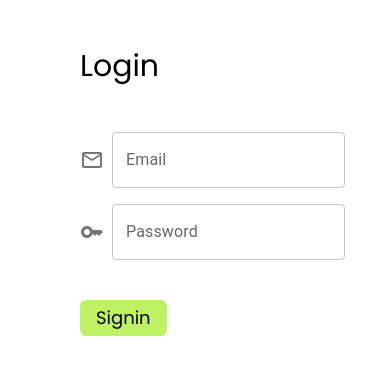
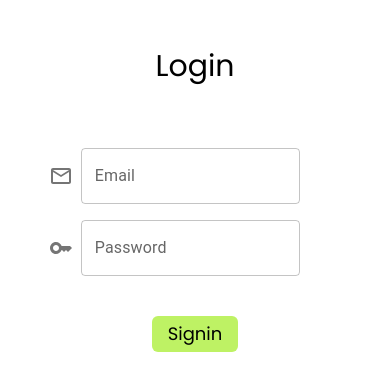
Before and after one commit to rosh0409/aura-hackathon, a React (Create React App) app in the folder client/: page /signin in a window 390 px wide. Shown: the top 390 px of the page. Built offline with nearby package versions, Linux system fonts and the light colour scheme; a web font is replaced by a local one.

Commit message:
minor changes

```diff
--- a/client/src/App.js
+++ b/client/src/App.js
@@ -14,13 +14,12 @@ function App() {
   return (
     <>
       <BrowserRouter>
-        {/* <Dashboard /> */}
         <Routes>
           <Route exact path={"/signup"} element={<Signup />} />
           <Route exact path={"/signin"} element={<Login />} />
           <Route exact path={"/trackExpense"} element={<TrackExpense />} />
-          <Route exact path={"/dashboard"} element={<Dashboard />} />
-        </Routes>
+
+        </Routes><Dashboard/>
       </BrowserRouter>
       <Toaster />
     </>
--- a/client/src/Pages/Login_.jsx
+++ b/client/src/Pages/Login_.jsx
@@ -60,14 +60,14 @@ const Login_ = () => {
     });
   };
   return (
-    <main className="flex h-screen overflow-x-hidden">
+    <main className="flex h-screen overflow-y-hidden">
       <Sidebar />
-      <div className="md:w-2/3 w-screen">
+      <div className="w-screen flex flex-col items-center">
         <h1 className="text-3xl my-12 mx-20">Login</h1>
 
         {/* User details form */}
 
-        <div className="ml-20">
+        <div className="lg:w-2/4 w-3/4">
           <div className="my-4">
             <EmailOutlinedIcon sx={{ color: "action.active", mr: 1, my: 2 }} />
             <TextField
@@ -76,7 +76,7 @@ const Login_ = () => {
               name="email"
               value={user.email}
               variant="outlined"
-              className="lg:w-2/4 w-3/4"
+              className="w-3/4"
               onChange={(e) =>
                 setUser({ ...user, [e.target.name]: e.target.value })
               }
@@ -90,15 +90,15 @@ const Login_ = () => {
               name="password"
               value={user.password}
               variant="outlined"
-              className="lg:w-2/4 w-3/4"
+              className="w-3/4"
               onChange={(e) =>
                 setUser({ ...user, [e.target.name]: e.target.value })
               }
             />
           </div>
-          <div className="my-10">
+          <div className="my-10 flex justify-center">
             <button
-              className="text-lg bg-lime-300 px-4 py-1 rounded-md"
+              className="text-lg bg-lime-300 px-4 py-1  rounded-md"
               onClick={handleSignin}
             >
               Signin
--- a/client/src/Pages/Signup.css
+++ b/client/src/Pages/Signup.css
@@ -1,5 +1,4 @@
 .l{
-    margin-top: 10px;
     width: 110px;
     height: 110px;
     background-color: black;
@@ -16,7 +15,6 @@
 
 }
 .logo-s{
-    /* background-color: brown; */
     width: 100%;
     display: flex;
     justify-content: center;
--- a/client/src/Pages/Signup_.jsx
+++ b/client/src/Pages/Signup_.jsx
@@ -115,7 +115,7 @@ const Signup_ = () => {
     <main className="flex h-screen overflow-x-hidden">
       <Sidebar />
       <div className="lg:w-2/3 w-screen flex flex-col justify-center items-center">
-        <h1 className="text-3xl text-center my-12 mx-20">Sign up</h1>
+        <h1 className="text-3xl text-center mt-12 mb-4 mx-20">Sign up</h1>
 
         {/* User details form */}
 
@@ -229,7 +229,7 @@ const Signup_ = () => {
               className="w-4/5"
             />
           </div>
-          <div className="my-8">
+          <div className="my-8 flex justify-center">
             <button
               onClick={handleSignup}
               className="text-lg bg-lime-300 px-4 py-1 rounded-md"
--- a/client/src/components/Feed.jsx
+++ b/client/src/components/Feed.jsx
@@ -22,6 +22,7 @@ import NavigateNextIcon from "@mui/icons-material/NavigateNext";
 // import SearchIcon from '@mui/icons-material/Search';
 // import {useNavigate} from "react-router-dom";
 import Community from "../pages/Community";
+import Dashboard from "./Dashboard";
 
 const Feed = () => {
   // console.log(props.res)
--- a/client/src/components/Sidebar.jsx
+++ b/client/src/components/Sidebar.jsx
@@ -2,7 +2,7 @@ import React from "react";
 
 const Sidebar = () => {
   return (
-    <div className="h-screen w-1/3 bg-slate-200 lg:block hidden">
+    <div className="h-full w-1/3 bg-slate-200 lg:block hidden">
       <div className="mt-8">
         <h1 className="text-4xl text-center font-medium">LOGO</h1>
         <p className="text-sm text-center font-normal">
```
